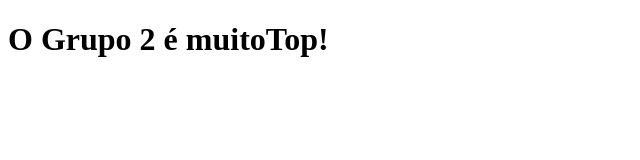
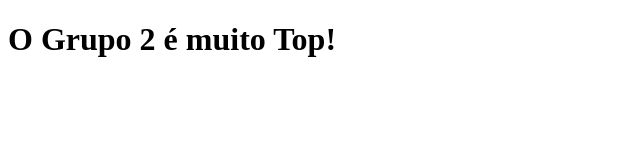
Before and after one commit to ProfessoraAline/Teste-, a plain HTML site: page index.html in a window 1280 px wide. Shown: the full height of the page, 0-640 px from the left. Drawn offline with Linux system fonts and the light colour scheme.

Commit message:
Update index.html

```diff
--- a/index.html
+++ b/index.html
@@ -7,6 +7,6 @@
     <title>Document</title>
 </head>
 <body>
-    <h1> O Grupo 2 é muitoTop!</h1>
+    <h1> O Grupo 2 é muito Top!</h1>
 </body>
 </html>
```
